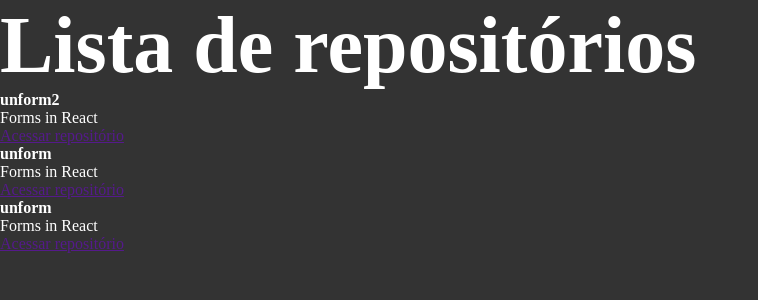
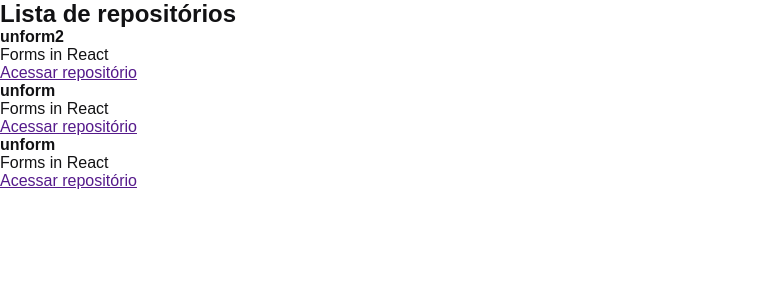
Before and after one commit to janascher/01-github-explorer, a React app: page / in a window 1280 px wide. Shown: the top 300 px of the page, without its empty margins (0-758 px from the left). Built offline with nearby package versions, Linux system fonts and the light colour scheme.

Commit message:
estilizado segundo componente React

```diff
--- a/src/styles/global.scss
+++ b/src/styles/global.scss
@@ -5,11 +5,6 @@
 }
 
 body {
-    font: Arial, Helvetica, sans-serif;
-    background: #333;
-    color: #fff;
-
-    h1 {
-        font-size: 80px;
-    }
+    font: 16px "Helvetica Neve", Arial, sans-serif;
+    color: #121214;
 }
```
